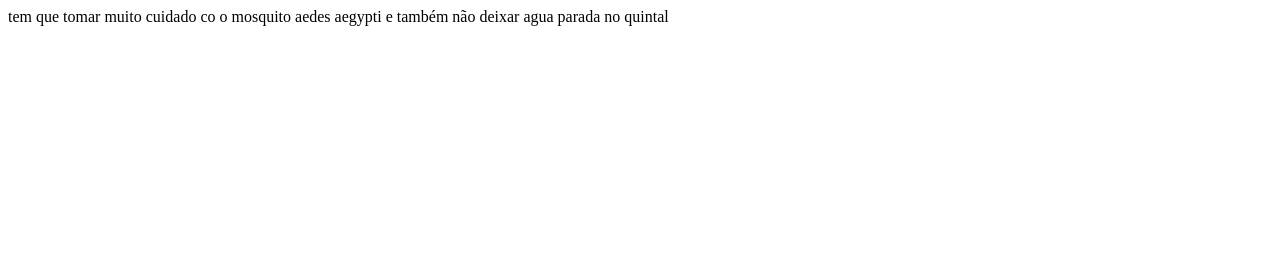
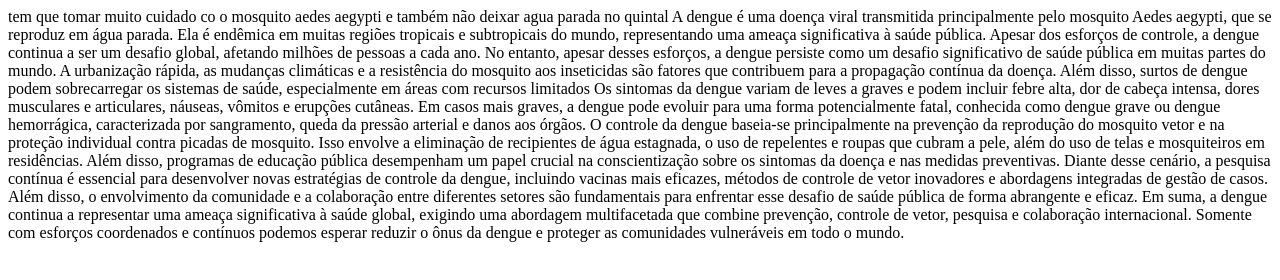
Before and after one commit to palazzinerielton3/dengue, a plain HTML site: page index.html in a window 1280 px wide. Drawn offline with Linux system fonts and the light colour scheme.

Commit message:
Add files via upload

```diff
--- a/index.html
+++ b/index.html
@@ -8,5 +8,9 @@
 </head>
 <body>
     tem que tomar muito cuidado co o mosquito aedes aegypti e também não deixar agua parada no quintal
-</body>
-</html>
+    A dengue é uma doença viral transmitida principalmente pelo mosquito Aedes aegypti, que se reproduz em água parada. Ela é endêmica em muitas regiões tropicais e subtropicais do mundo, representando uma ameaça significativa à saúde pública. Apesar dos esforços de controle, a dengue continua a ser um desafio global, afetando milhões de pessoas a cada ano.
+    No entanto, apesar desses esforços, a dengue persiste como um desafio significativo de saúde pública em muitas partes do mundo. A urbanização rápida, as mudanças climáticas e a resistência do mosquito aos inseticidas são fatores que contribuem para a propagação contínua da doença. Além disso, surtos de dengue podem sobrecarregar os sistemas de saúde, especialmente em áreas com recursos limitados
+    Os sintomas da dengue variam de leves a graves e podem incluir febre alta, dor de cabeça intensa, dores musculares e articulares, náuseas, vômitos e erupções cutâneas. Em casos mais graves, a dengue pode evoluir para uma forma potencialmente fatal, conhecida como dengue grave ou dengue hemorrágica, caracterizada por sangramento, queda da pressão arterial e danos aos órgãos.
+    O controle da dengue baseia-se principalmente na prevenção da reprodução do mosquito vetor e na proteção individual contra picadas de mosquito. Isso envolve a eliminação de recipientes de água estagnada, o uso de repelentes e roupas que cubram a pele, além do uso de telas e mosquiteiros em residências. Além disso, programas de educação pública desempenham um papel crucial na conscientização sobre os sintomas da doença e nas medidas preventivas.
+    Diante desse cenário, a pesquisa contínua é essencial para desenvolver novas estratégias de controle da dengue, incluindo vacinas mais eficazes, métodos de controle de vetor inovadores e abordagens integradas de gestão de casos. Além disso, o envolvimento da comunidade e a colaboração entre diferentes setores são fundamentais para enfrentar esse desafio de saúde pública de forma abrangente e eficaz.
+    Em suma, a dengue continua a representar uma ameaça significativa à saúde global, exigindo uma abordagem multifacetada que combine prevenção, controle de vetor, pesquisa e colaboração internacional. Somente com esforços coordenados e contínuos podemos esperar reduzir o ônus da dengue e proteger as comunidades vulneráveis em todo o mundo.
```
